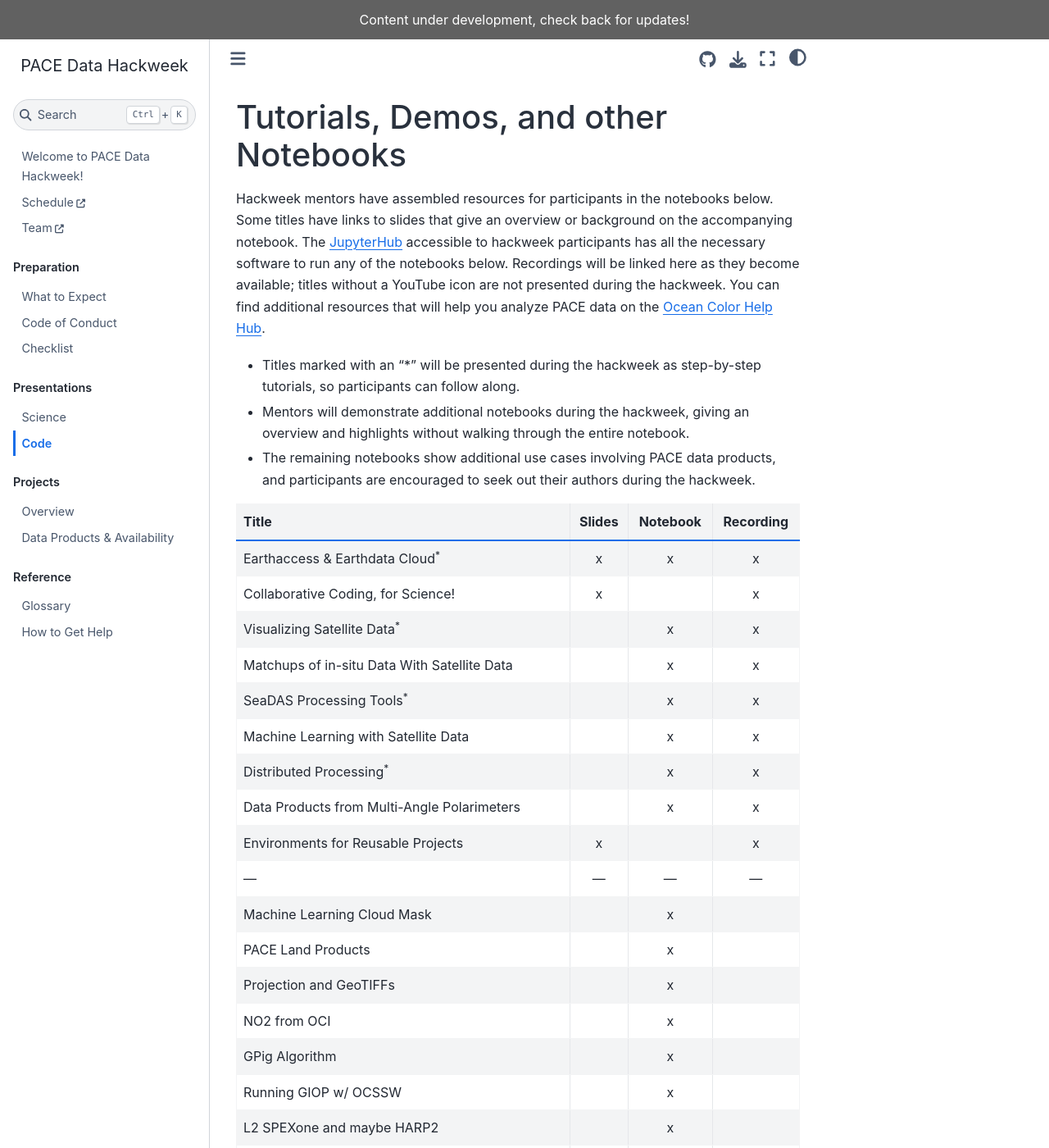
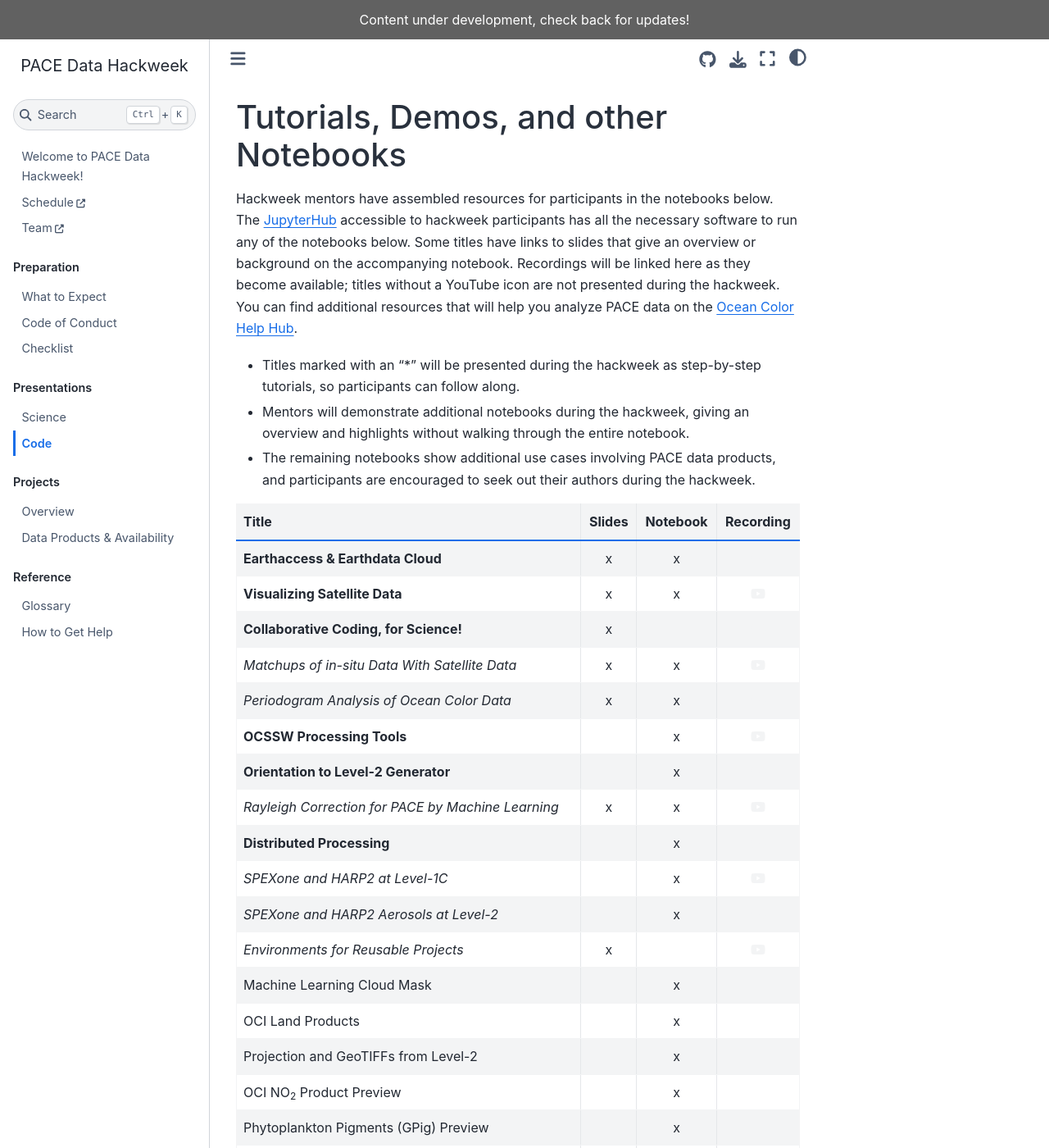
Before and after one commit to PACEHackWeek/pace-2025, a Jupyter Book: the page built from book/presentations/notebooks.md, in a window 1280 px wide and 1400 px high. Shown: the whole window at 82% size. Built offline with Jupyter Book 1.0.4 settings and Sphinx 7.4.7 and the Sphinx Book theme 1.1.4, drawn with Linux system fonts in a browser that asks for light colours; some of the changed text lies outside the part shown.

Commit message:
code list

```diff
--- a/book/presentations/notebooks.md
+++ b/book/presentations/notebooks.md
@@ -1,8 +1,8 @@
 # Tutorials, Demos, and other Notebooks
 
 Hackweek mentors have assembled resources for participants in the notebooks below.
+The {term}`JupyterHub` accessible to hackweek participants has all the necessary software to run any of the notebooks below.
 Some titles have links to slides that give an overview or background on the accompanying notebook.
-The {term}`JupyterHub` accessible to hackweek participants has all the necessary software to run any of the notebooks below.
 Recordings will be linked here as they become available; titles without a YouTube icon are not presented during the hackweek.
 You can find additional resources that will help you analyze PACE data on the [Ocean Color Help Hub].
 
@@ -10,32 +10,38 @@ You can find additional resources that will help you analyze PACE data on the [O
 - Mentors will demonstrate additional notebooks during the hackweek, giving an overview and highlights without walking through the entire notebook.
 - The remaining notebooks show additional use cases involving PACE data products, and participants are encouraged to seek out their authors during the hackweek.
 
-
 | Title | Slides | Notebook | Recording |
 | :---- | :----: | :------: | :-------: |
-| Earthaccess & Earthdata Cloud<sup>*</sup>    |x|x|x|
-| Collaborative Coding, for Science!           |x| |x|
-| Visualizing Satellite Data<sup>*</sup>       | |x|x|
-| Matchups of in-situ Data With Satellite Data | |x|x|
-| SeaDAS Processing Tools<sup>*</sup>          | |x|x|
-| Machine Learning with Satellite Data         | |x|x|
-| Distributed Processing<sup>*</sup>           | |x|x|
-| Data Products from Multi-Angle Polarimeters  | |x|x|
-| Environments for Reusable Projects           |x| |x|
-| --- | --- | --- | --- |
-| Machine Learning Cloud Mask                  | |x| |
-| PACE Land Products                           | |x| |
-| Projection and GeoTIFFs                      | |x| |
-| NO2 from OCI                                 | |x| |
-| GPig Algorithm                               | |x| |
-| Running GIOP w/ OCSSW                        | |x| |
-| L2 SPEXone and maybe HARP2                   | |x| |
-| --- | --- | --- | --- |
-| Level-2 with xr.Datatree                     | |x| |
-| VirtualiZarr                                 | |x| |
-| SWOT and PACE                                | |x| |
-| EMIT and PACE                                | |x| |
-| EarthCARE tutorial?                          | |x| |
-| github.com:ryan-edward-oshea/MDN_tutorials   | |x| |
+| **Earthaccess & Earthdata Cloud**                  |x|x|{fab}`youtube;sd-text-light`|
+| **Visualizing Satellite Data**                     |x|x|{fab}`youtube;sd-text-light`|
+| **Collaborative Coding, for Science!**             |x| |{fab}`youtube;sd-text-light`|
+| *Matchups of in-situ Data With Satellite Data*     |x|x|{fab}`youtube;sd-text-light`|
+| *Periodogram Analysis of Ocean Color Data*         |x|x|{fab}`youtube;sd-text-light`|
+| **OCSSW Processing Tools**                         | |x|{fab}`youtube;sd-text-light`|
+| **Orientation to Level-2 Generator**               | |x|{fab}`youtube;sd-text-light`|
+| *Rayleigh Correction for PACE by Machine Learning* |x|x|{fab}`youtube;sd-text-light`|
+| **Distributed Processing**                         | |x|{fab}`youtube;sd-text-light`|
+| *SPEXone and HARP2 at Level-1C*                    | |x|{fab}`youtube;sd-text-light`|
+| *SPEXone and HARP2 Aerosols at Level-2*            | |x|{fab}`youtube;sd-text-light`|
+| *Environments for Reusable Projects*               |x| |{fab}`youtube;sd-text-light`|
+| Machine Learning Cloud Mask                        | |x| |
+| OCI Land Products                                  | |x| |
+| Projection and GeoTIFFs from Level-2               | |x| |
+| OCI NO<sub>2</sub> Product Preview                 | |x| |
+| Phytoplankton Pigments (GPig) Preview              | |x| |
+| Running GIOP wtih OCSSW                            | |x| |
+
+<!--
+(Ian) EarthCARE and LandSAT Access
+(Skye) EMIT and PACE
+(Chamara, Meng) Cloud Products
+(Morgaine) SWOT and PACE
+(Ian) VirtualiZarr
+(???) github.com:ryan-edward-oshea/MDN_tutorials
+-->
 
 [Ocean Color Help Hub]: https://oceancolor.gsfc.nasa.gov/resources/docs/tutorials/
+
+<!--
+GeoTIFF recoding: https://www.youtube.com/watch?v=hOu8rPd_x6I&t=970s
+-->
```
